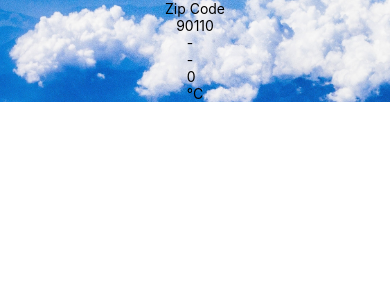
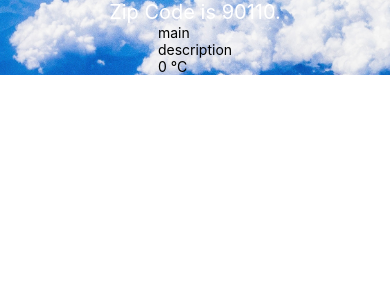
Before and after one commit to s-noojeenseng/3sa04, a React Native app: screen / in a window 390 px wide. Shown: the top 300 px of the page. Built offline with nearby package versions, Linux system fonts and the light colour scheme.

Commit message:
layout challenge

```diff
--- a/components/Forecast.js
+++ b/components/Forecast.js
@@ -6,8 +6,7 @@ export default function Forecast(props) {
         <View>
             <Text>{props.main}</Text>
             <Text>{props.description}</Text>
-            <Text>{props.temp}</Text>
-            <Text>°C</Text>
+            <Text>{props.temp} °C</Text>
         </View>
     )
 }
--- a/components/Weather.js
+++ b/components/Weather.js
@@ -4,14 +4,13 @@ import Forecast from './Forecast'
 
 export default function Weather(props){
     const [forecastInfo, setForecastInfo] = useState({
-        main: '-',
-        description: '-',
+        main: 'main',
+        description: 'description',
         temp: 0
     })
     return (
         <ImageBackground source={require('../bg.jpg')} style={styles.backdrop}>
-            <Text>Zip Code</Text>
-            <Text>{props.zipCode}</Text>
+            <Text style={styles.zipCode}>Zip Code is {props.zipCode}.</Text>
             <Forecast {...forecastInfo}/>
         </ImageBackground>
     )
@@ -23,5 +22,10 @@ const styles = StyleSheet.create({
         alignItems: 'center',
         width: '100%',
         height: '100%',
-    }
+        fontSize: 50,
+    },
+    zipCode: {
+        fontSize: 20,
+        color: 'white',
+    },
 })
```
